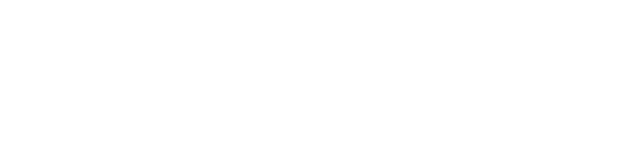
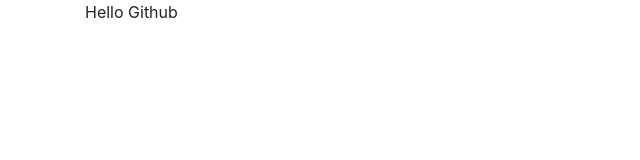
Before and after one commit to Parvoz1203/myFirstGitHubProject, a plain HTML site: page index.html in a window 1280 px wide. Shown: the whole page, without its empty margins (0-640 px from the left). Drawn offline with Linux system fonts and the light colour scheme.

Commit message:
Project started

```diff
--- a/index.html
+++ b/index.html
@@ -7,7 +7,13 @@
     <link rel="stylesheet" href="css/bootstrap.css">
 </head>
 <body>
-
+<div class="container">
+    <div class="row">
+        <div class="col-md-6">
+            <p>Hello Github</p>
+        </div>
+    </div>
+</div>
 </body>
 <script src="js/jQuery.min.js"></script>
 <script src="js/src/popover.js"></script>
```
